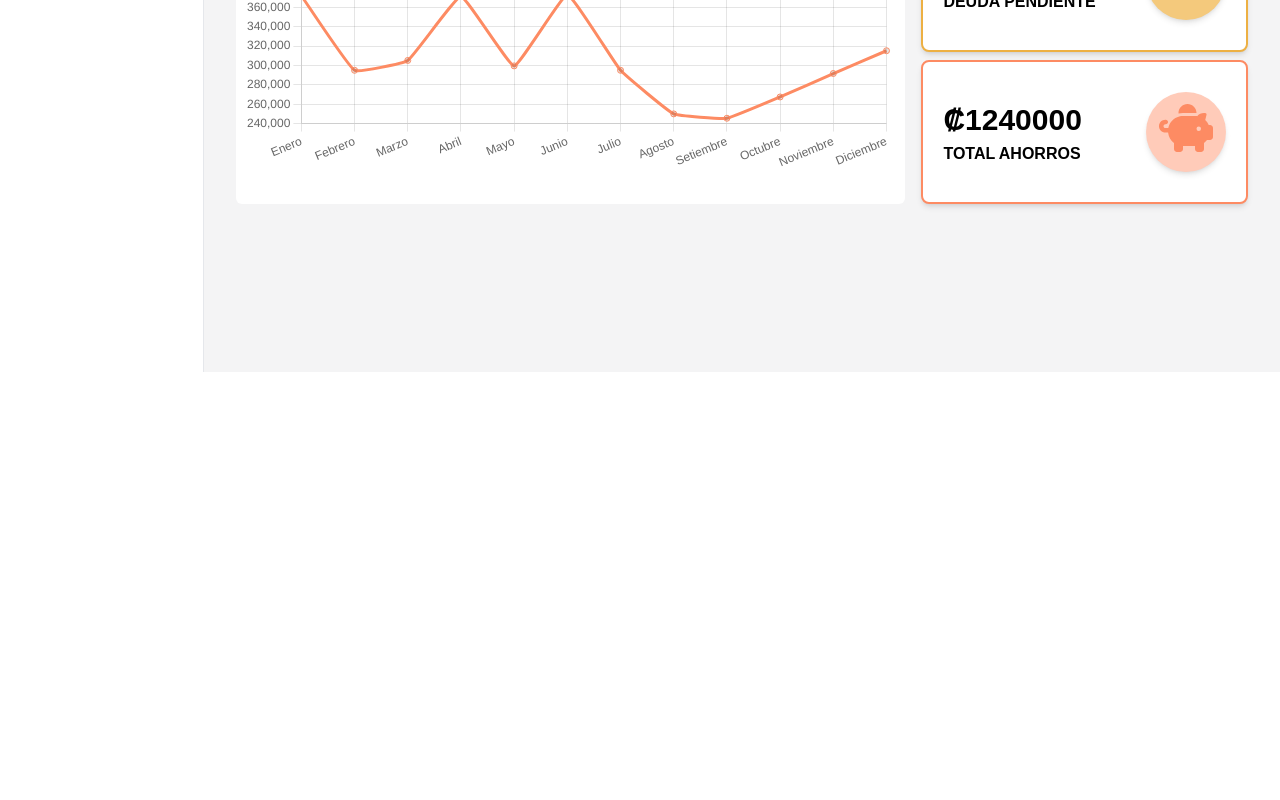
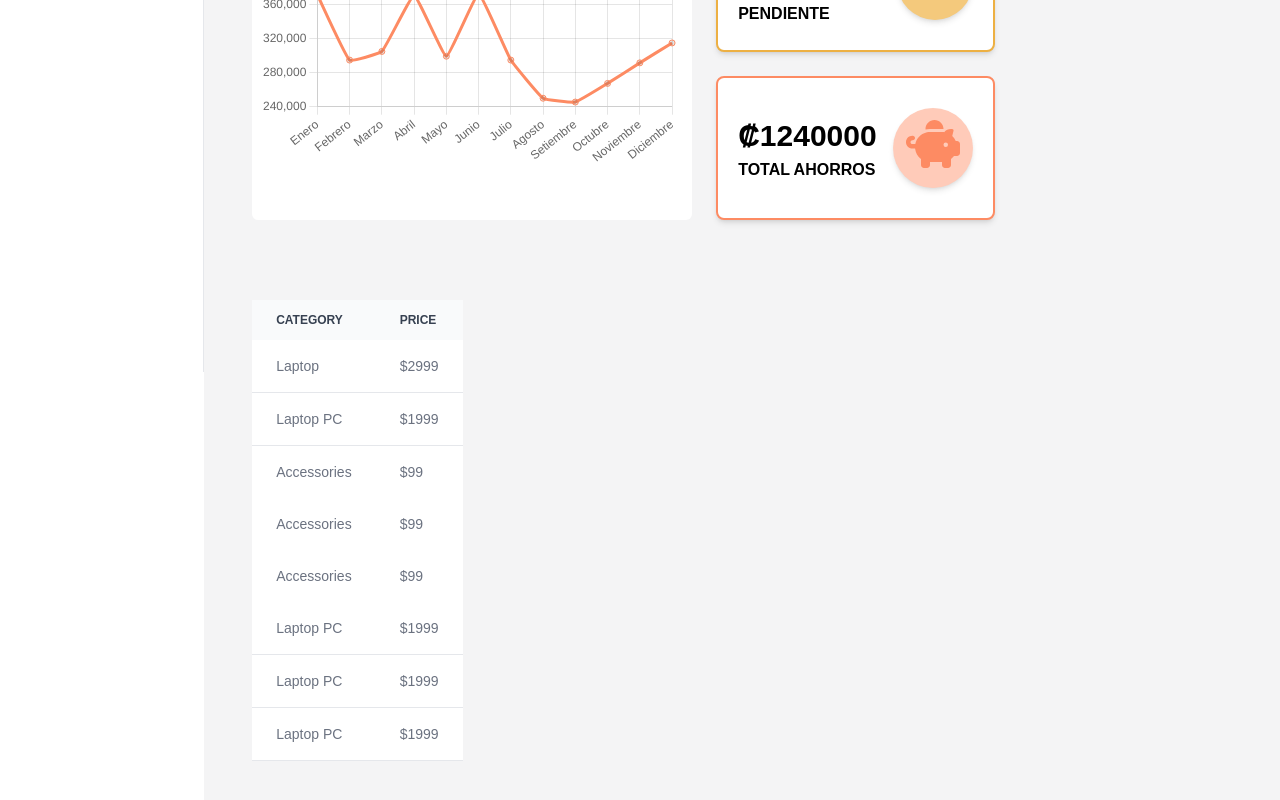
Before and after one commit to Jeim05/personal-finance-app, a Next.js app: page / in a window 1280 px wide. Shown: the part 428-1228 px from the top of the page. Before the commit the page ends 800 px from the top, so only its background shows below. Built offline with nearby package versions, Linux system fonts and the light colour scheme.

Commit message:
Updated desing

```diff
--- a/app/(root)/page.tsx
+++ b/app/(root)/page.tsx
@@ -1,3 +1,4 @@
+import CategoriesSection from '@/components/dashboard/CategoriesSection'
 import MainCards from '@/components/dashboard/mainCards'
 import SecondSection from '@/components/dashboard/SecondSection'
 import Title from '@/components/Title'
@@ -9,6 +10,7 @@ const Home = () => {
         <Title text='Dashboard'variants='py-2'/>
         <MainCards />
         <SecondSection />
+        <CategoriesSection />
       </div>
     </section>
   )
--- a/app/globals.css
+++ b/app/globals.css
@@ -70,7 +70,7 @@ body {
 }
 
 .home-content {
-  @apply w-full gap-3 px-4 py-4 sm:px-8 lg:py-3;
+  @apply w-full gap-3 px-4 py-4 sm:px-12 lg:py-3;
 }
 
 /* .home-header {
--- /dev/null
+++ b/components/dashboard/CardSavings.tsx
@@ -0,0 +1,7 @@
+import React from 'react'
+
+export default function CardSavings() {
+  return (
+    <div>CardSavings</div>
+  )
+}
--- /dev/null
+++ b/components/dashboard/CategoriesSection.tsx
@@ -0,0 +1,17 @@
+import React from 'react'
+import TableCategories from './TableCategories'
+import DoughnutChart from '../ui/doughnutChart'
+
+export default function CategoriesSection() {
+    return (
+        <div className='flex flex-row gap-6 py-5 lg:py-10'>
+            <div>
+                <TableCategories />
+            </div>
+            <div className='col-span-2 bg-white rounded-md'>
+
+            </div>
+            <div></div>
+        </div>
+    )
+}
--- a/components/dashboard/SecondSection.tsx
+++ b/components/dashboard/SecondSection.tsx
@@ -1,16 +1,20 @@
 import React from 'react'
 import { LineChartUtility } from '../ui/LineChartUtility'
 import SumaDeudaAhorro from './SumaDeudaAhorro';
+import CardSavings from './CardSavings';
 
 
 export default function SecondSection() {
   return (
-    <div className="grid gap-4 lg:grid-cols-3 py-5 lg:py-10">
-      <div className="lg:col-span-2 bg-white rounded-md">
+    <div className="flex flex-row gap-6 py-5 lg:py-10">
+      <div className="basis-1/2 bg-white rounded-md">
         <LineChartUtility />
       </div>
-      <div className=''>
+      <div className='basis-1/4'>
         <SumaDeudaAhorro />
+      </div>
+      <div className='basis-1/4'>
+      <CardSavings />
       </div>
 
     </div>
--- a/components/dashboard/SumaDeudaAhorro.tsx
+++ b/components/dashboard/SumaDeudaAhorro.tsx
@@ -4,7 +4,7 @@ import { faFileInvoiceDollar, faPiggyBank } from '@fortawesome/free-solid-svg-ic
 
 export default function SumaDeudaAhorro() {
   return (
-    <div className="grid grid-flow-row gap-2">
+    <div className="grid grid-flow-row gap-6">
           <Card
             title="Deuda pendiente"
             amount={1240000}
--- /dev/null
+++ b/components/dashboard/TableCategories.tsx
@@ -0,0 +1,94 @@
+import React from 'react'
+
+export default function TableCategories() {
+    return (
+        <div className='bg-white'>
+            <div>
+
+
+                <div className="relative overflow-x-auto">
+                    <table className="w-full text-sm text-left rtl:text-right text-gray-500 dark:text-gray-400">
+                        <thead className="text-xs text-gray-700 uppercase bg-gray-50 dark:bg-gray-700 dark:text-gray-400">
+                            <tr>
+                                <th scope="col" className="px-6 py-3">
+                                    Category
+                                </th>
+                                <th scope="col" className="px-6 py-3">
+                                    Price
+                                </th>
+                            </tr>
+                        </thead>
+                        <tbody>
+                            <tr className="bg-white border-b dark:bg-gray-800 dark:border-gray-700">
+                                <td className="px-6 py-4">
+                                    Laptop
+                                </td>
+                                <td className="px-6 py-4">
+                                    $2999
+                                </td>
+                            </tr>
+                            <tr className="bg-white border-b dark:bg-gray-800 dark:border-gray-700">
+                                <td className="px-6 py-4">
+                                    Laptop PC
+                                </td>
+                                <td className="px-6 py-4">
+                                    $1999
+                                </td>
+                            </tr>
+                            <tr className="bg-white dark:bg-gray-800">
+                                <td className="px-6 py-4">
+                                    Accessories
+                                </td>
+                                <td className="px-6 py-4">
+                                    $99
+                                </td>
+                            </tr>
+                            <tr className="bg-white dark:bg-gray-800">
+                                <td className="px-6 py-4">
+                                    Accessories
+                                </td>
+                                <td className="px-6 py-4">
+                                    $99
+                                </td>
+                            </tr>
+                            <tr className="bg-white dark:bg-gray-800">
+                                <td className="px-6 py-4">
+                                    Accessories
+                                </td>
+                                <td className="px-6 py-4">
+                                    $99
+                                </td>
+                            </tr>
+                            <tr className="bg-white border-b dark:bg-gray-800 dark:border-gray-700">
+                                <td className="px-6 py-4">
+                                    Laptop PC
+                                </td>
+                                <td className="px-6 py-4">
+                                    $1999
+                                </td>
+                            </tr>
+                            <tr className="bg-white border-b dark:bg-gray-800 dark:border-gray-700">
+                                <td className="px-6 py-4">
+                                    Laptop PC
+                                </td>
+                                <td className="px-6 py-4">
+                                    $1999
+                                </td>
+                            </tr>
+                            <tr className="bg-white border-b dark:bg-gray-800 dark:border-gray-700">
+                                <td className="px-6 py-4">
+                                    Laptop PC
+                                </td>
+                                <td className="px-6 py-4">
+                                    $1999
+                                </td>
+                            </tr>
+
+                        </tbody>
+                    </table>
+                </div>
+
+            </div>
+        </div>
+    )
+}
--- a/components/ui/LineChartUtility.tsx
+++ b/components/ui/LineChartUtility.tsx
@@ -48,7 +48,7 @@ export const LineChartUtility = () => {
     <div className='mt-4 p-2'>
         <Subtitles text='Ingreso y gasto Mensual' />
         <div>
-            <Line data={data} height={100}/>
+            <Line data={data}/>
         </div>
     </div>
   )
--- a/components/ui/doughnutChart.tsx
+++ b/components/ui/doughnutChart.tsx
@@ -17,27 +17,7 @@ const categorias = [
 
 const DoughnutChart = (/*{accounts}:DoughnutChartProps*/) => {
   const labels = categorias.map(mes => mes.nombre);
-  const values = categorias.map(mes => mes.valor);
-  const [theme, setTheme] = useState("light");
-
-  useEffect(() => {
-    // Detectar el tema en el montaje
-    const isDark = document.documentElement.classList.contains("dark");
-    setTheme(isDark ? "dark" : "light");
-
-    // Observer para cambios dinámicos en el tema
-    const observer = new MutationObserver(() => {
-      const isDarkNow = document.documentElement.classList.contains("dark");
-      setTheme(isDarkNow ? "dark" : "light");
-    });
-
-    observer.observe(document.documentElement, { attributes: true, attributeFilter: ["class"] });
-
-    return () => observer.disconnect();
-  }, []);
-
-  const lightLabelColor = "rgba(0, 0, 0, 0.7)"; // Color oscuro en modo claro
-  const darkLabelColor = "rgba(255, 255, 255, 0.7)";
+  const values = categorias.map(mes => mes.valor)
 
   const data = {
     datasets: [{
@@ -61,14 +41,13 @@ const DoughnutChart = (/*{accounts}:DoughnutChartProps*/) => {
     responsive: true,
     plugins: {
       legend: {
-        position: 'right',
+
         labels: {
           usePointStyle: true,
           pointStyle: "circle",
           font: {
             size: 10,
           },
-          color: theme === "dark" ? darkLabelColor : lightLabelColor,
         }
       },
     },
@@ -76,7 +55,7 @@ const DoughnutChart = (/*{accounts}:DoughnutChartProps*/) => {
   };
 
   return (
-    <div>
+    <div className="text-black dark:text-black py-4">
       <Doughnut data={data} options={options} />
     </div>
   )
```
